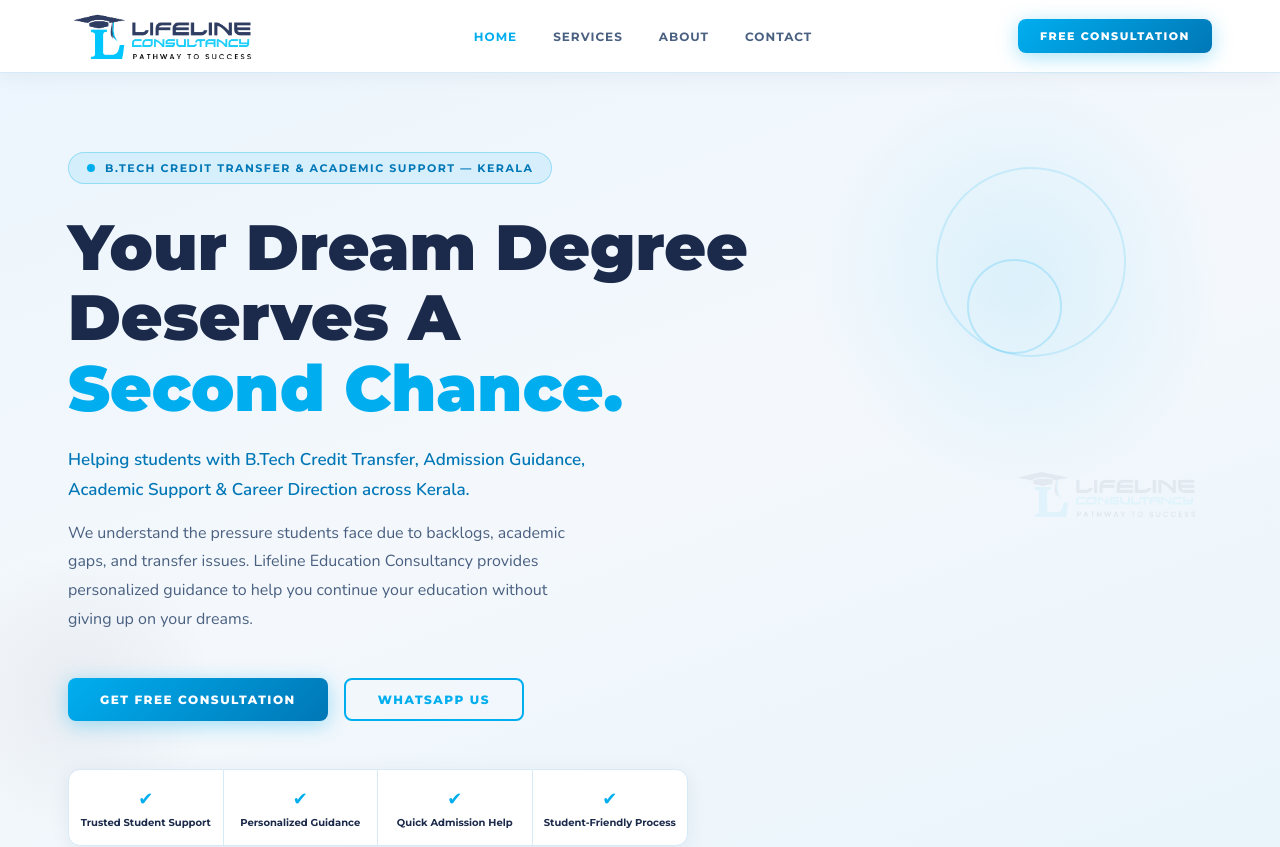
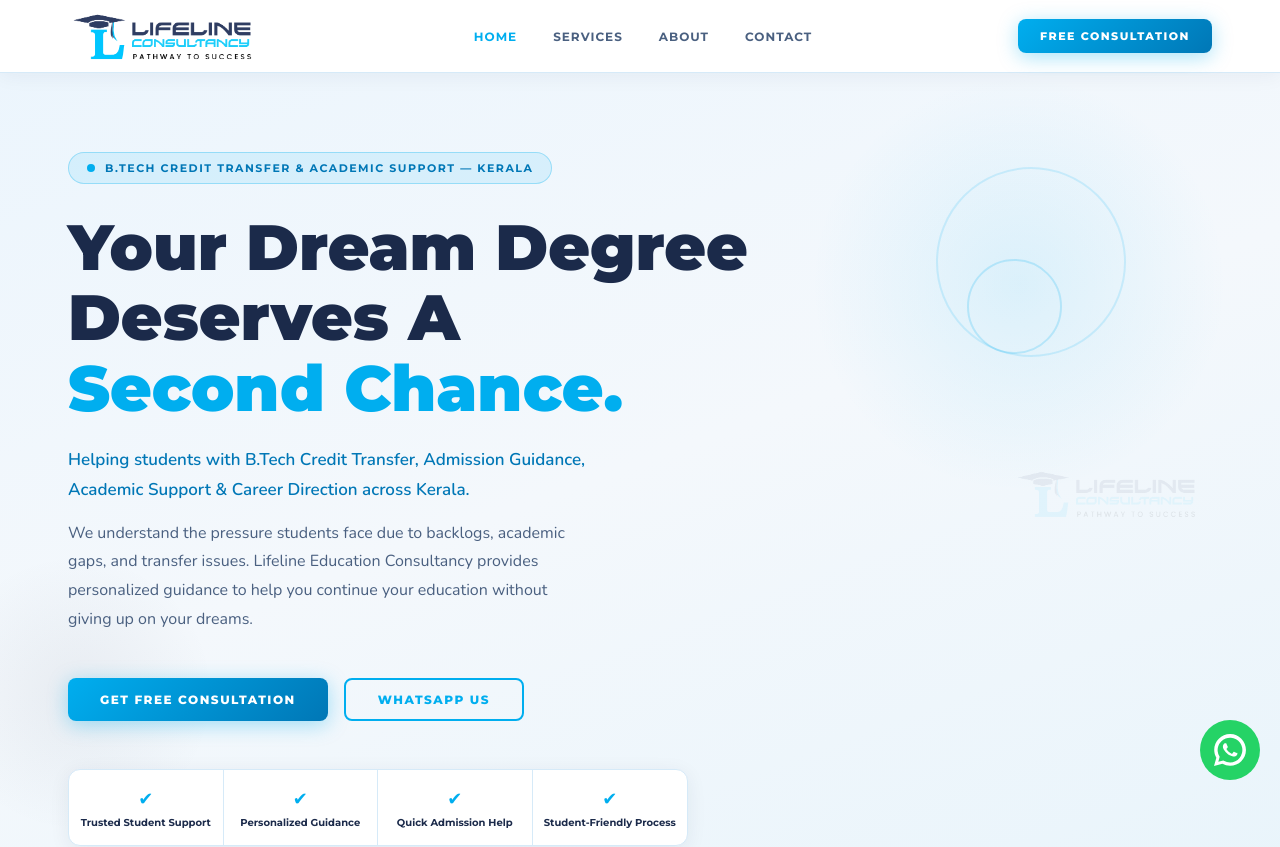
Before and after one commit to Akshay12kavungal/lifeline-consultancy, a React (Create React App) app: page / in a window 1280 px wide. Shown: the top 847 px of the page. Built offline with nearby package versions, Linux system fonts and the light colour scheme; a web font is replaced by a local one.

Commit message:
Add floating WhatsApp button to footer

```diff
--- a/src/App.jsx
+++ b/src/App.jsx
@@ -675,7 +675,41 @@
             </a>
           </div>
         </div>
-      </footer>
-    </div>
-  );
-}
+           </footer>
+
+              {/* Floating WhatsApp Button */}
+              <a
+                href="https://wa.me/917559095008"
+                target="_blank"
+                rel="noopener noreferrer"
+                style={{
+                  position: "fixed",
+                  bottom: "20px",
+                  right: "20px",
+                  width: "60px",
+                  height: "60px",
+                  background: "#25D366",
+                  borderRadius: "50%",
+                  display: "flex",
+                  alignItems: "center",
+                  justifyContent: "center",
+                  boxShadow: "0 8px 24px rgba(0,0,0,0.25)",
+                  zIndex: 9999,
+                  textDecoration: "none",
+                  animation: "pulse 2s infinite",
+                }}
+              >
+                <svg
+                  xmlns="http://www.w3.org/2000/svg"
+                  width="32"
+                  height="32"
+                  viewBox="0 0 24 24"
+                  fill="white"
+                >
+                  <path d="M20.52 3.48A11.8 11.8 0 0 0 12.06 0C5.5 0 .16 5.34.16 11.9c0 2.1.55 4.16 1.6 5.98L0 24l6.3-1.65a11.8 11.8 0 0 0 5.76 1.47h.01c6.56 0 11.9-5.34 11.9-11.9 0-3.18-1.24-6.16-3.45-8.44zM12.07 21.3a9.3 9.3 0 0 1-4.74-1.3l-.34-.2-3.74.98 1-3.64-.22-.37a9.28 9.28 0 1 1 8.04 4.53zm5.1-6.96c-.28-.14-1.64-.8-1.9-.9-.25-.09-.43-.14-.61.14-.18.28-.7.9-.86 1.08-.16.18-.32.2-.6.07-.28-.14-1.16-.43-2.2-1.37-.82-.73-1.37-1.63-1.53-1.9-.16-.28-.02-.43.12-.57.13-.13.28-.32.42-.48.14-.16.18-.28.28-.46.1-.18.05-.35-.02-.5-.07-.14-.61-1.47-.84-2.02-.22-.52-.44-.45-.61-.46h-.52c-.18 0-.46.07-.7.35-.24.28-.92.9-.92 2.18s.95 2.52 1.08 2.7c.14.18 1.87 2.86 4.53 4.01.63.27 1.13.43 1.52.55.64.2 1.22.17 1.68.1.51-.08 1.64-.67 1.87-1.31.23-.64.23-1.18.16-1.3-.07-.11-.25-.18-.53-.32z" />
+                </svg>
+              </a>
+
+            </div>
+          );
+        }
```
